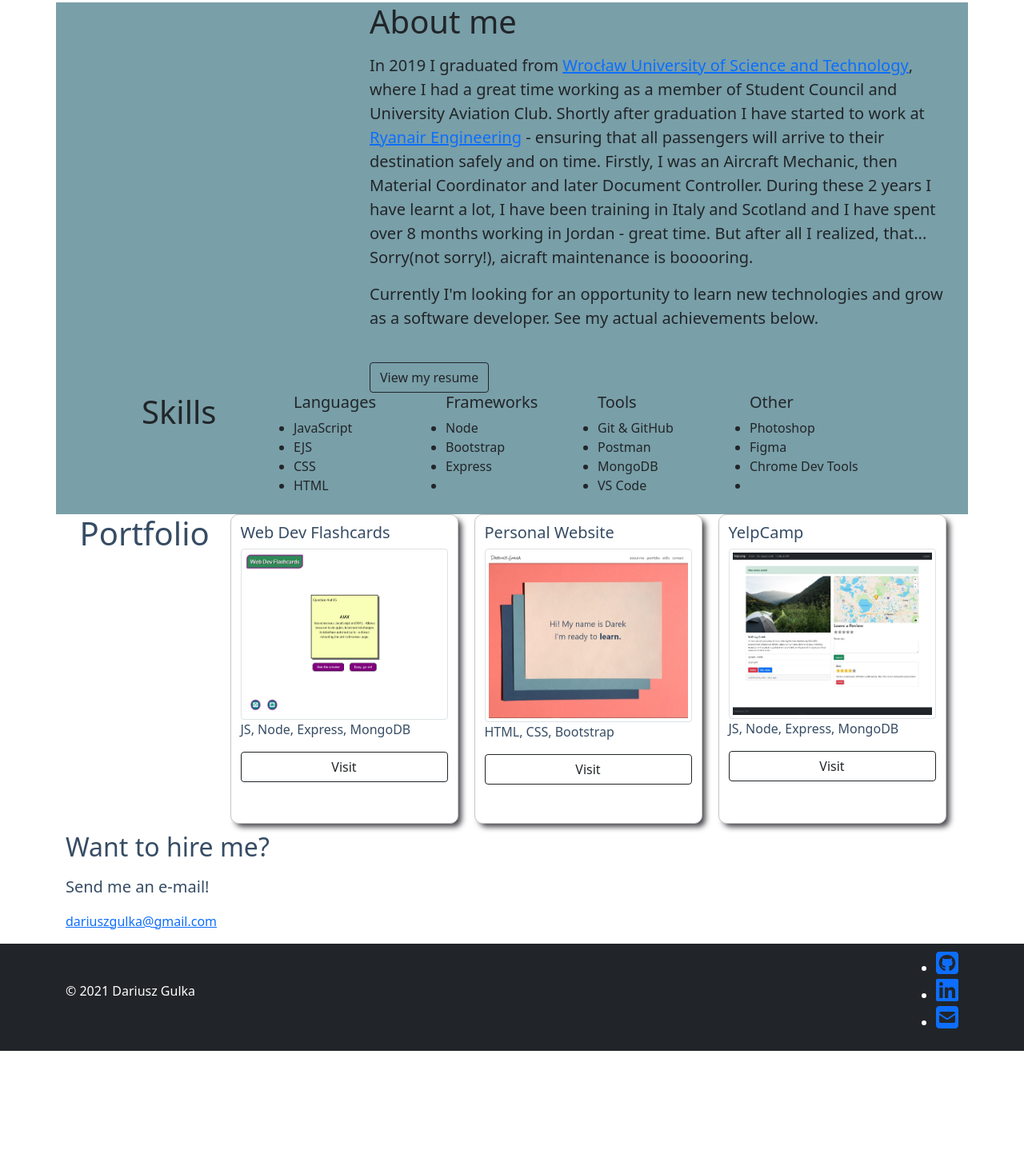
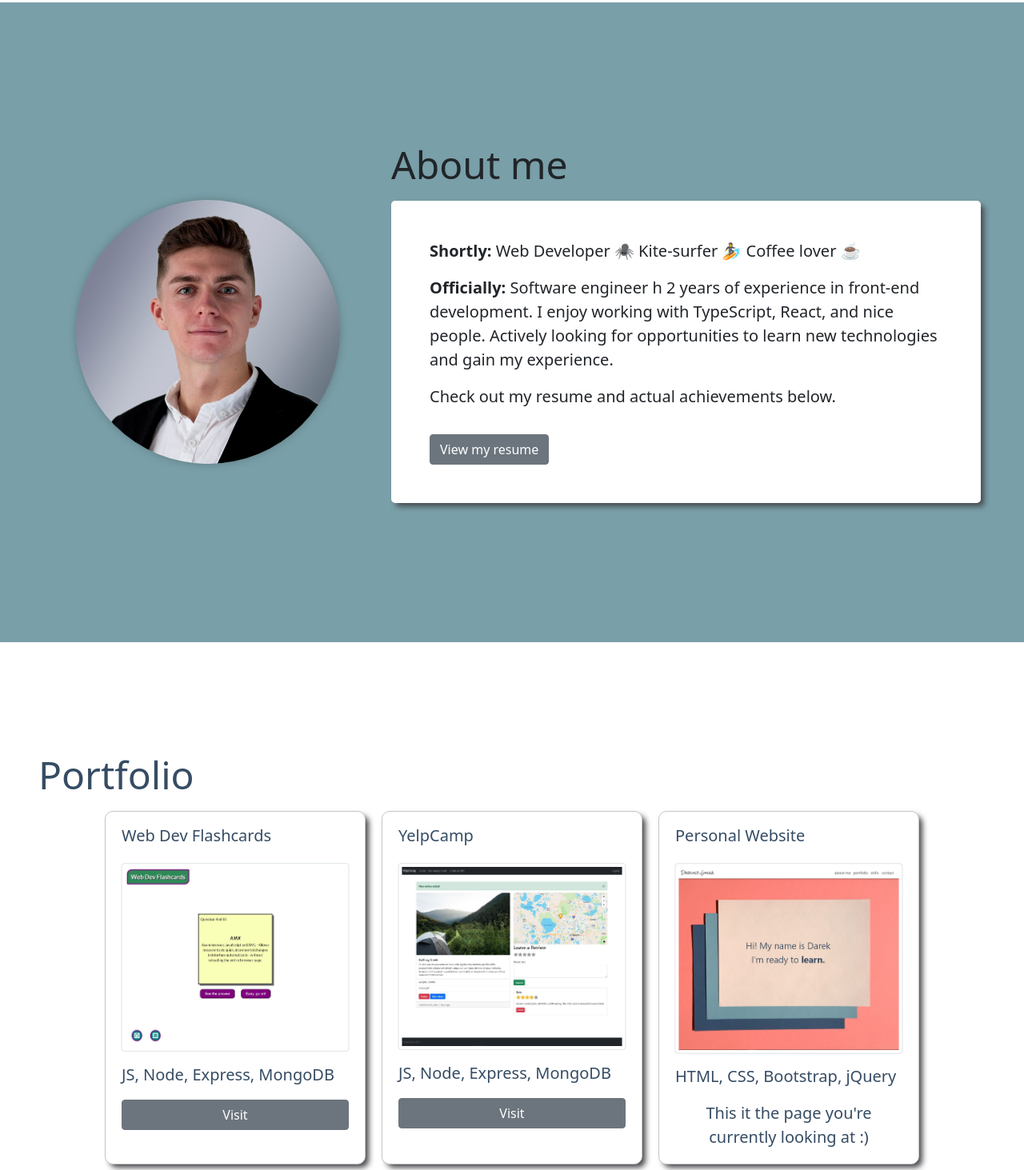
Before and after one commit to 3ASYC0D3/Portfolio, a plain HTML site: page index.html in a window 1280 px wide. Shown: the part 797-2260 px from the top of the page at 80% size. Before the commit the page ends 2111 px from the top, so only its background shows below. Drawn offline with nearby package versions, Linux system fonts and the light colour scheme.

Commit message:
General page update: class renaming, updated images, sections order & text

```diff
--- a/index.html
+++ b/index.html
@@ -9,47 +9,47 @@
     <link rel="stylesheet" href="./stylesheets/styles-main.css">
     <link rel="stylesheet" href="./stylesheets/cd-words-wraper-type.css">
     <link rel="stylesheet" href="./stylesheets/animated-headline.css">
+    <link rel="stylesheet" href="./stylesheets/meyerweb-reset.css">
+    <link rel="stylesheet" href="./stylesheets/animated-link.css">
     <link href="https://cdn.jsdelivr.net/npm/bootstrap@5.1.0/dist/css/bootstrap.min.css" rel="stylesheet" integrity="sha384-KyZXEAg3QhqLMpG8r+8fhAXLRk2vvoC2f3B09zVXn8CA5QIVfZOJ3BCsw2P0p/We" crossorigin="anonymous">
     <script src="https://kit.fontawesome.com/ccf032fdc2.js" crossorigin="anonymous"></script>
     <link rel="preconnect" href="https://fonts.googleapis.com">
     <link rel="preconnect" href="https://fonts.gstatic.com" crossorigin>
     <link href="https://fonts.googleapis.com/css2?family=Roboto:wght@100;400;500;700&family=Rock+Salt&display=swap" rel="stylesheet">
 </head>
-<body class="d-flex flex-column mx-auto w-100 h-100">
-    <header class="container-fluid mb-auto fixed-top">
-        <nav class="navbar navbar-expand-lg navbar-light bg-white">
-            <div class="container ">
-                <a class="navbar-brand animated-link-no-decration" href="#">Dariusz Gulka</a>
-                <div class="float-rh">
+<body class="d-flex flex-column mx-auto h-100">
+    <header class="container-fluid  navbar-shadow mb-auto fixed-top">
+        <nav class="navbar navbar-expand-sm navbar-light bg-white">
+            <div class="container-fluid">
+                <a class="navbar-brand ms-4" href="#">Dariusz Gulka</a>
                 <button class="navbar-toggler" type="button" data-bs-toggle="collapse" data-bs-target="#navbarNav" aria-controls="navbarNav" aria-expanded="false" aria-label="Toggle navigation">
                     <span class="navbar-toggler-icon"></span>
                 </button>
-                <div class="collapse navbar-collapse" id="navbarNav">
+                <div class="collapse navbar-collapse me-4 d-flex justify-content-end" id="navbarNav">
                     <ul class="navbar-nav">
                         <li class="nav-item">
-                            <a class="nav-link active animated-link-no-decration" href="#about">About Me</a>
+                            <a class="nav-link active animated-link-no-decration lead fw-normal" href="#about">about me</a>
                         </li>
                         <li class="nav-item">
-                            <a class="nav-link active animated-link-no-decration" href="#skills">Skills</a>
+                            <a class="nav-link active animated-link-no-decration lead fw-normal" href="#portfolio">portfolio</a>
                         </li>
                         <li class="nav-item">
-                            <a class="nav-link active animated-link-no-decration" href="#portfolio">Portfolio</a>
+                            <a class="nav-link active animated-link-no-decration lead fw-normal" href="#skills">skills</a>
                         </li>
                         <li class="nav-item">
-                            <a class="nav-link active animated-link-no-decration" href="#contact">Contact</a>
+                             <a class="nav-link active animated-link-no-decration lead fw-normal" href="#contact">contact</a>
                         </li>
                     </ul>
-                </div>
                 </div>
             </div>
         </nav>
     </header>
     <main>
-        <div class="welcome-bg">
-            <div id="welcome" class="container">
-                <p class="display-5 headline">Hi! My name is Darek.</p>
+        <div id="welcome" class="welcome-bg d-flex text-center">
+            <div class="mb-5">
+                <p class="display-5 fw-normal headline">Hi! My name is Darek</p>
                 <section class="cd-intro">
-                    <p class="display-5 cd-headline letters type">
+                    <p class="display-5 fw-normal cd-headline letters type">
                         <span>I'm ready to</span>
                         <span class="cd-words-wrapper waiting">
                             <b class="is-visible">learn.</b>
@@ -60,130 +60,123 @@
                 </section>
             </div>
         </div>
-        <div id="about" class="section-center container">
-            <div class="row">
-                <div class="img-container col-md-12 col-lg-4">
-                    <img class="faceimg" src="./images/me2.jpg" width="240px" alt="" srcset="">
+        <div id="about" class="section-full-height d-flex align-content-center justify-content-center flex-wrap">
+            <div class="row justify-content-center">
+                <div class="col-xxl-3 col-xl-4 col-lg-4 col-md-11 d-flex flex-wrap justify-content-center align-content-center">
+                    <img class="portrait mt-4" src="./images/me.jpg" width="330px" alt="portrait">
                 </div>
-                <div class="col-md-12 col-lg-8">
-                    <p class="display-6">About me</p>
-                    <p class="lead"> In 2019 I graduated from <a href="http://pwr.edu.pl/" class="animated-link"><b>Wrocław University of Science and Technology</b></a>,
-                        where I had a great time working as a member of Student Council and University Aviation Club.
-                        Shortly after graduation I have started to work at <a href="https://www.instagram.com/ryanairengineering/" class="anchor-link animated-link">
-                        <b>Ryanair Engineering</b></a> - ensuring that all passengers will arrive to their destination safely and on time. Firstly, I was an Aircraft Mechanic,
-                        then Material Coordinator and later Document Controller. During these 2 years I have learnt a lot, I have been training in Italy and Scotland
-                        and I have spent over 8 months working in Jordan - great time. But after all I realized, that... Sorry(not sorry!), aicraft maintenance is <b>booooring</b>.
-                    </p>
-                    <p class="lead pb-4">
-                        Currently I'm looking for an opportunity to learn new technologies and grow as a software developer. See my actual achievements below.
-                    </p>
-                    <div class="align-items-center">
-                        <button type="button" class="btn btn-outline-dark btn" onclick="OpenInNewTabWinBrowser('https://3asyc0d3.github.io/My-website-v1/resume.pdf')">
+                <div class="col-xxl-7 col-xl-7 col-lg-7 col-md-11 col-sm-11">
+                    <p class="display-5 text-start ml-4 fw-normal text-start">About me</p>
+                    <div class="text-section p-5 fw-normal">
+                        <p class="lead fw-normal"><b>Shortly: </b>Web Developer &#128375  Kite-surfer &#127940  Coffee lover &#9749 </p>
+                        <p class="lead fw-normal">
+                            <b>Officially: </b>Software engineer <wit></wit>h 2 years of experience in front-end development. I enjoy working with TypeScript, React, and nice people.
+                            Actively looking for opportunities to learn new technologies and gain my experience. </p>
+                        <p class="lead fw-normal">Check out my resume and actual achievements below.</p>
+                        <div class="d-flex justify-content-start align-items-end">
+                            <button type="button" class="btn btn-secondary mt-3" onclick="OpenInNewTabWinBrowser('https://3asyc0d3.github.io/My-website-v1/resume.pdf')">
                                 View my resume
                             </button>
                         </div>
                     </div>
                 </div>
             </div>
-        <div id="skills" class="container section-center">
+        </div>
+        <div id="portfolio" class="section-full-height d-flex align-content-center justify-content-center flex-wrap">
             <div class="row justify-content-center">
-                <div class="skills-title col-md-12 col-lg-2">
-                    <p class="display-6 section-title">Skills</p>
+                <div class="col-xxl-2 col-xl-12 col-lg-12 col-md-12 col-sm-12">
+                    <p class="display-5 section-title fw-normal ms-5">Portfolio</p>
                 </div>
-                <div class="skills-container pb-4 col-sm-12 col-md-4 col-lg-2">
-                    <p class="h5">Languages</p>
+                <div class="portfolio-item col-xxl-3 col-xl-3 col-lg-3 col-md-3 col-sm-4">
+                    <p class="h5 m-2">Web Dev Flashcards</p>
+                    <img src="./images/Flashcards.JPG" class="img-thumbnail portfolio-img mt-2" alt="flashcards-application-screenshot"
+                         onclick="OpenInNewTabWinBrowser('https://web-dev-flashcards.onrender.com/')">
+                    <p class="fs-5 m-2">JS, Node, Express, MongoDB</p>
+                    <div class="d-grid gap-2 ">
+                        <button type="button" class="btn btn-secondary m-2" onclick="OpenInNewTabWinBrowser('https://web-dev-flashcards.onrender.com/')">
+                            Visit
+                        </button>
+                    </div>
+                </div>
+                <div class="portfolio-item col-xxl-3 col-xl-3 col-lg-3 col-md-3 col-sm-4">
+                    <p class="h5 m-2">YelpCamp</p>
+                    <img src="./images/yelpcamp1.JPG" class="img-thumbnail portfolio-img mt-2" alt="yelpcamp-application-screenshot" onclick="OpenInNewTabWinBrowser('https://yelp-camp-dg.onrender.com/')">
+                    <p class="fs-5 m-2"> JS, Node, Express, MongoDB</p>
+                    <div class="d-grid">
+                        <button type="button" class="btn btn-secondary m-2" onclick="OpenInNewTabWinBrowser('https://yelp-camp-dg.onrender.com/')">
+                           Visit
+                        </button>
+                    </div>
+                </div>
+                <div class="portfolio-item col-xxl-3 col-xl-3 col-lg-3 col-md-3 col-sm-4">
+                    <p class="h5 m-2">Personal Website</p>
+                    <img src="./images/personal_website.JPG" class="img-thumbnail portfolio-img mt-2" alt="personal-website-screenshot">
+                    <p class="fs-5 m-2"> HTML, CSS, Bootstrap, jQuery</p>
+                    <div class="d-grid gap-2">
+                    <p class="fs-5 m-2 text-center">This it the page you're currently looking at :) </p>
+                    </div>
+                </div>
+            </div>
+        </div>
+        <div id="skills" class="section-full-height d-flex align-content-center justify-content-center flex-wrap">
+            <div class="row justify-content-center">
+                <div class="skills-title col-xxl-2 col-xl-2 col-lg-10 col-md-10 col-sm-10">
+                    <p class="display-5 section-title fw-normal">Skills</p>
+                </div>
+                <div class="text-section row d-flex p-4 col-xxl-10 col-xl-10 col-lg-10 col-md-10 col-sm-10">
+                    <div class="skills-container col-xxl-3 col-xl-3 col-lg-3 col-md-3 col-sm-5 pe-5">
+                        <p class="h4 fw-bold">Languages</p>
                         <ul class="skills-list">
-                        <li class="skilss-item">JavaScript</li>
-                        <li class="skilss-item">EJS</li>
-                        <li class="skilss-item">CSS</li>
-                        <li class="skilss-item">HTML</li>
+                            <li class="skilss-item lead fw-normal">HTML</li>
+                            <li class="skilss-item lead fw-normal">CSS</li>
+                            <li class="skilss-item lead fw-normal">JavaScript</li>
+                            <li class="skilss-item lead fw-normal">TypeScript</li>
                         </ul>
                     </div>
-                <div class="skills-container pb-4 col-sm-12 col-md-4 col-lg-2">
-                    <p class="h5">Frameworks</p>
+                    <div class="skills-container col-xxl-3 col-xl-3 col-lg-3 col-md-3 col-sm-5 pe-5">
+                        <p class="h4 fw-bold">Frameworks</p>
                         <ul class="skills-list">
-                        <li class="skilss-item">Node</li>
-                        <li class="skilss-item">Bootstrap</li>
-                        <li class="skilss-item">Express</li>
-                        <li class="skilss-item"></li>
+                            <li class="skilss-item lead fw-normal">React</li>
+                            <li class="skilss-item lead fw-normal">Redux Toolkit</li>
+                            <li class="skilss-item lead fw-normal">Bootstrap</li>
+                            <li class="skilss-item lead fw-normal">Express</li>
                         </ul>
                     </div>
-                <div class="skills-container pb-4 col-sm-12 col-md-4 col-lg-2">
-                    <p class="h5">Tools</p>
+                    <div class="skills-container col-xxl-3 col-xl-3 col-lg-3 col-md-3 col-sm-5 pe-5">
+                        <p class="h4 fw-bold">Tools</p>
                         <ul class="skills-list">
-                        <li class="skilss-item">Git & GitHub</li>
-                        <li class="skilss-item">Postman</li>
-                        <li class="skilss-item">MongoDB</li>
-                        <li class="skilss-item">VS Code</li>
+                            <li class="skilss-item lead fw-normal">Git & GitHub</li>
+                            <li class="skilss-item lead fw-normal">MongoDB</li>
+                            <li class="skilss-item lead fw-normal">React Testing Lib.</li>
+                            <li class="skilss-item lead fw-normal">Mongoose</li>
                         </ul>
                     </div>
-                <div class="skills-container col-sm-12 col-md-4 col-lg-2">
-                    <p class="h5">Other</p>
+                    <div class="skills-container col-xxl-3 col-xl-3 col-lg-3 col-md-3 col-sm-5 pe-5">
+                        <p class="h4 fw-bold">Other</p>
                         <ul class="skills-list">
-                        <li class="skilss-item">Photoshop</li>
-                        <li class="skilss-item">Figma</li>
-                        <li class="skilss-item">Chrome Dev Tools</li>
-                        <li class="skilss-item"></li>
+                            <li class="skilss-item lead fw-normal">Intellij</li>
+                            <li class="skilss-item lead fw-normal">Azure DevOps</li>
+                            <li class="skilss-item lead fw-normal">Figma</li>
+                            <li class="skilss-item lead fw-normal">Chrome Dev Tools</li>
                         </ul>
                     </div>
                 </div>
             </div>
-        <div id="portfolio" class="container section-center">
-            <div class="row justify-content-center">
-                <div class="col-md-12 col-lg-2">
-                    <p class="display-6 section-title">Portfolio</p>
         </div>
-                <div class="portfolio-item col-sm-12 col-md-6 col-lg-3">
-                    <p class="h5">Web Dev Flashcards</p>
-                    <img src="./images/Flashcards.JPG" class="img-thumbnail" height="120px" alt="...">
-                    <p>JS, Node, Express, MongoDB</p>
-                    <div class="d-grid gap-2">
-                        <button type="button" class="btn btn-outline-dark" onclick="OpenInNewTabWinBrowser('https://web-dev-flashcards.herokuapp.com/')">
-                            Visit
-                        </button>
+        <div id="contact" class="section-full-height d-flex flex-column align-content-center justify-content-center text-center flex-wrap">
+            <p class="display-5 section-title fw-normal">Get in touch!</p>
+            <div class="d-inline-flex justify-content-center py-5 socials-container">
+                <div class="mx-4"><a href="https://github.com/3ASYC0D3"><i class="fab fa-github-square fa-2x"></i></a></div>
+                <div class="mx-4"><a href="https://www.linkedin.com/in/dariuszgulka/"><i class="fab fa-linkedin fa-2x"></i></a></div>
+                <div class="mx-4"><a href="mailto: dariuszgulka@gmail.com"><i class="fas fa-envelope-square fa-2x"></i></a></div>
             </div>
-                </div>
-                <div class="portfolio-item col-sm-12 col-md-6 col-lg-3 pb-md-5">
-                    <p class="h5">Personal Website</p>
-                    <img src="./images/personal_website.JPG" class="img-thumbnail" alt="...">
-                    <p> HTML, CSS, Bootstrap</p>
-                    <div class="d-grid gap-2">
-                        <button type="button" class="btn btn-outline-dark" onclick="alert('Currently viewing this website :&rang; ')">
-                            Visit
-                        </button>
-                    </div>
-                </div>
-                <div class="portfolio-item  col-sm-12 col-md-6 col-lg-3 pb-md-5">
-                    <p class="h5">YelpCamp</p>
-                    <img src="./images/yelpcamp1.JPG" class="img-thumbnail" alt="...">
-                    <p> JS, Node, Express, MongoDB</p>
-                    <div class="d-grid gap-2">
-                        <button type="button" class="btn btn-outline-dark" onclick="OpenInNewTabWinBrowser('https://yelp-camp-d-gulka.herokuapp.com')">
-                            Visit
-                        </button>
-                    </div>
-                </div>
-            </div>
-        </div>
-        <div id="contact" class="container section-center">
-                <!-- <p class="lead">I am currently looking for job opportunities</p>  -->
-                <p class="h2 pb-2">Want to hire me?</p>
-                <p class="lead">Send me an e-mail!</p>
-                <p><a class="animated-link" href="mailto: dariuszgulka@gmail.com">dariuszgulka@gmail.com</a></p>
+            <p class="lead fw-normal mt-3">Find me on social media or send an e-mail</p>
         </div>
     </main>
-    <footer class="bg-dark">
-        <div class="container navbar sticky-bottom navbar-dark bg-dark">
-            <p>&copy; 2021 Dariusz Gulka</p>
-
-            <ul class="footer-links">
-                <li><a href="https://github.com/3ASYC0D3"><i class="fab fa-github-square fa-2x"></i></a></li>
-                <li><a href="https://www.linkedin.com/in/dariuszgulka/"><i class="fab fa-linkedin fa-2x"></i></a></li>
-                <li><a href="mailto: dariuszgulka@gmail.com"><i class="fas fa-envelope-square fa-2x"></i></a></li>
-            </ul>
-
+    <footer class="bg-dark p-3">
+        <div class="navbar sticky-bottom navbar-dark bg-dark justify-content-end">
+            <p class="text-end me-3">&copy; 2021 Dariusz Gulka</p>
         </div>
-
     </footer>
     <script src="./scripts/jquery-2.1.1.js"></script>
     <script src="./scripts/main.js"></script>
```
Lines whose indentation alone changed are shown as unchanged.
